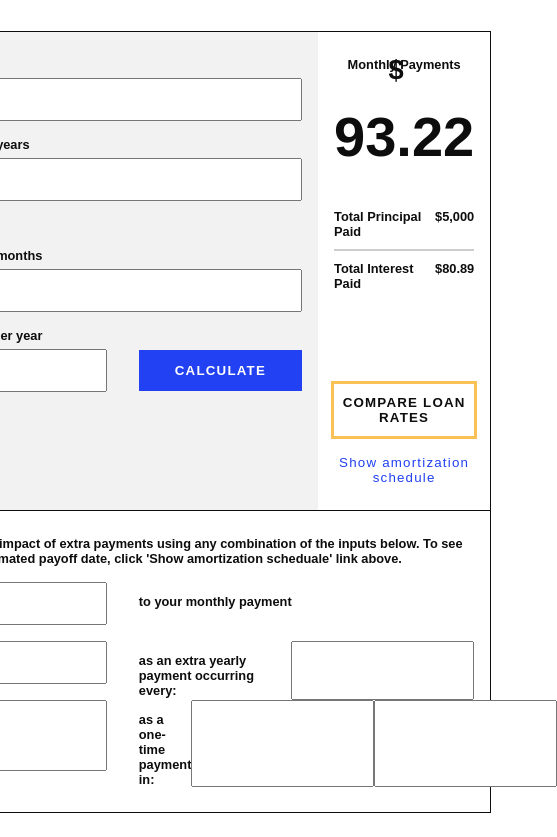
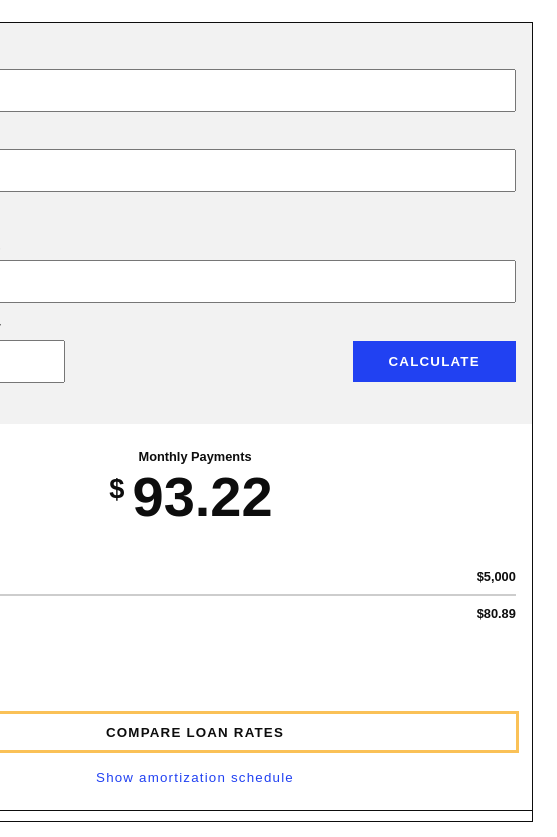
Before and after one commit to j-phillips-hub/debt-free-calculator, a React (Create React App) app: page / in a window 390 px wide. Shown: the top 837 px of the page, 557 px wide, since content can reach past the window. Built offline with nearby package versions, Linux system fonts and the light colour scheme.

Commit message:
Add css file

```diff
--- a/src/App.js
+++ b/src/App.js
@@ -1,7 +1,8 @@
-import './styles/App.css';
 import Form from './components/Form';
 import PaymentHistory from './components/PaymentHistory';
 import ExtraPayments from './components/ExtraPayments';
+import './styles/App.css';
+import './styles/Responsive.css';
 
 function App() {
   return (
--- /dev/null
+++ b/src/styles/Responsive.css
@@ -0,0 +1,9 @@
+@media screen and (max-width: 850px) {
+  .app {
+    grid-template-areas:
+      "f"
+      "h"
+      "e";
+    grid-template-columns: 1fr;
+  }
+}
```
